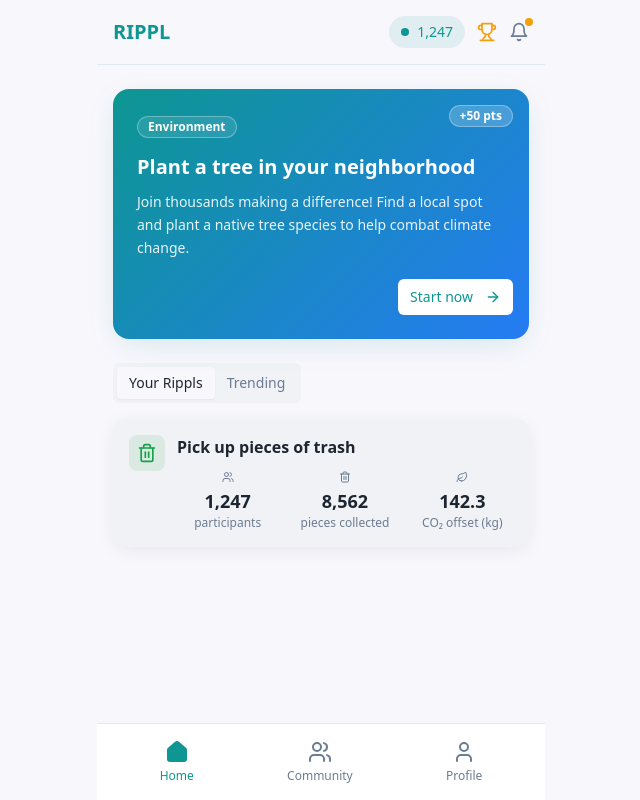
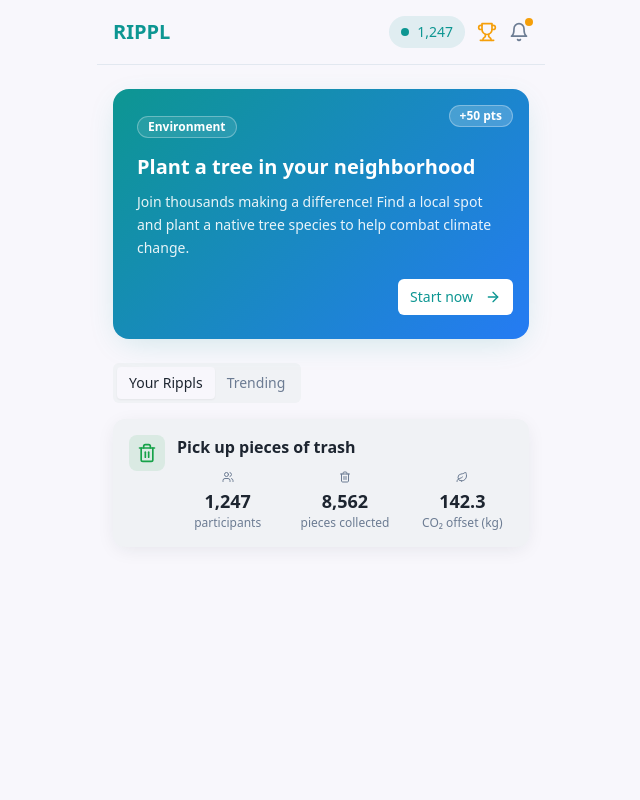
Before and after one commit to Shrume/rippl-home-hub, a React (Vite) app: page / in a window 1280 px wide. Shown: the whole page, without its empty margins (319-959 px from the left). Built offline with nearby package versions, Linux system fonts and the light colour scheme.

Commit message:
Remove bottom navigation tab
Remove the bottom navigation tab component from the application.

```diff
--- a/src/pages/Index.tsx
+++ b/src/pages/Index.tsx
@@ -2,7 +2,7 @@ import { useState } from "react";
 import { MobileHeader } from "@/components/MobileHeader";
 import { DailyActionCard } from "@/components/DailyActionCard";
 import { RipplsList } from "@/components/RipplsList";
-import { BottomTabBar } from "@/components/BottomTabBar";
+
 import { DoRipplScreen } from "@/components/DoRipplScreen";
 import { ImpactScreen } from "@/components/ImpactScreen";
 
@@ -57,8 +57,6 @@ const Index = () => {
         <RipplsList />
       </main>
 
-      {/* Bottom Navigation */}
-      <BottomTabBar />
     </div>
   );
 };
```
